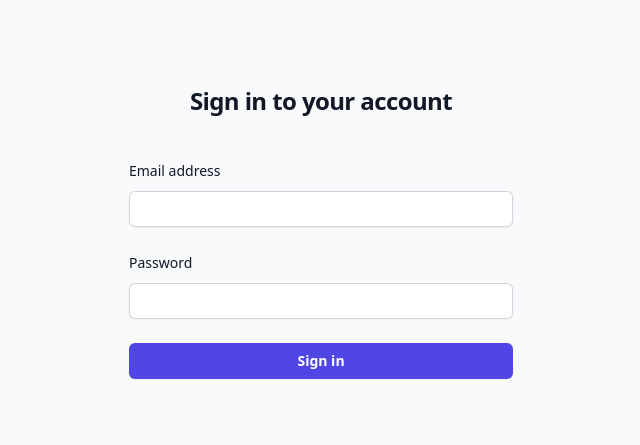
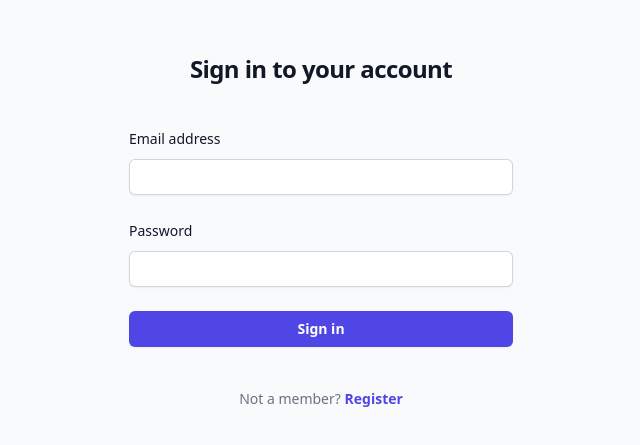
Before and after one commit to nhantran3395/google-scraper, a Next.js app in the folder apps/web/: page /login in a window 1280 px wide. Shown: the part 189-634 px from the top of the page, without its empty margins (319-959 px from the left). Built offline with nearby package versions, Linux system fonts and the light colour scheme; a web font is replaced by a local one.

Commit message:
feat/3: feat - add link to register from login

```diff
--- a/apps/web/src/pages/login.tsx
+++ b/apps/web/src/pages/login.tsx
@@ -58,6 +58,16 @@ export default function LoginPage() {
             </button>
           </div>
         </form>
+
+        <p className="mt-10 text-center text-sm text-gray-500">
+          Not a member?{" "}
+          <a
+            href="./register"
+            className="font-semibold leading-6 text-indigo-600 hover:text-indigo-500"
+          >
+            Register
+          </a>
+        </p>
       </div>
     </div>
   );
```
